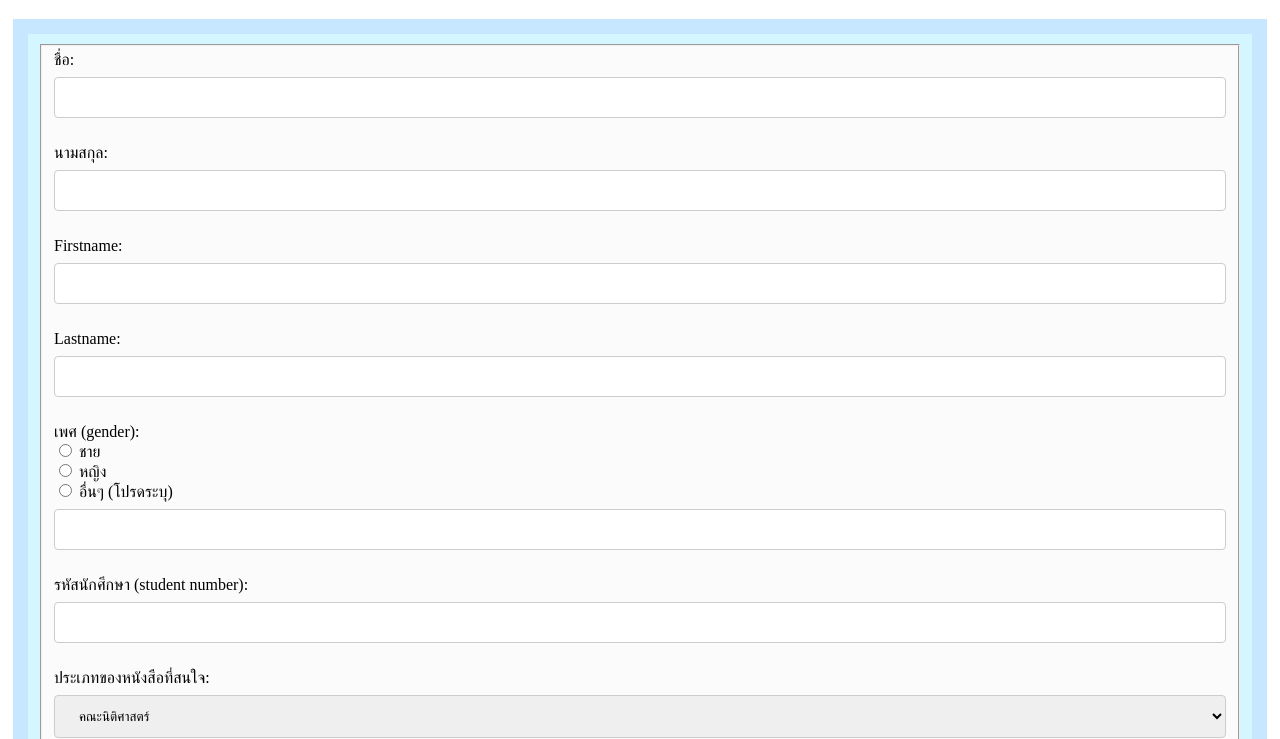
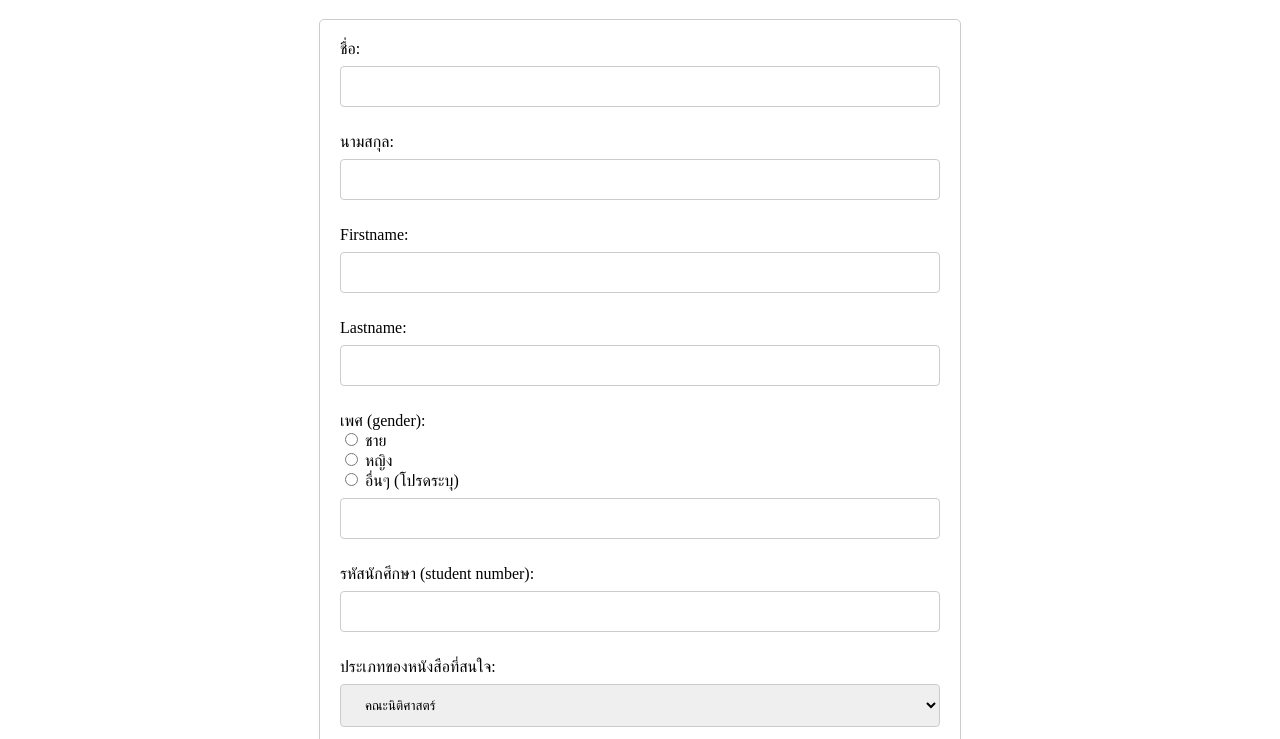
Before and after one commit to wuttikornboontawee/6709650623_LibraryMembershipApplicationForm, a plain HTML site: page index.html in a window 1280 px wide. Shown: the part 61-800 px from the top of the page. Drawn offline with Linux system fonts and the light colour scheme.

Commit message:
edit style.css and index.html

```diff
--- a/index.html
+++ b/index.html
@@ -8,8 +8,8 @@
 </head>
 <body>
     <h1>แบบฟอร์มการสมัครสมาชิกห้องสมุด</h1>
-<div>
-    <fieldset>
+    <div class="form-container">
+
     <form action="action_page.php"">
       <label>ชื่อ:</label><br>
       <input type="text" name="ชื่อ" required ><br><br>
@@ -85,6 +85,6 @@
 
 
     </form>
-  </fieldset>
+
 </body>
 </html>
--- a/style.css
+++ b/style.css
@@ -2,17 +2,16 @@ h1{
   text-align: center;
 }
 
-div {
-  background-color: #D4F6FF;
-  width: auto;
-  border: 15px solid #C6E7FF;
-  padding: 10px;
-  margin: 5px;
+
+.form-container {
+  max-width: 600px;
+  margin: 20px auto;
+  padding: 20px;
+  border: 1px solid #ccc;
+  border-radius: 5px;
 }
 
-fieldset{
-  background-color: #FBFBFB;
-}
+
 
 
 input[type=text], select {
```
